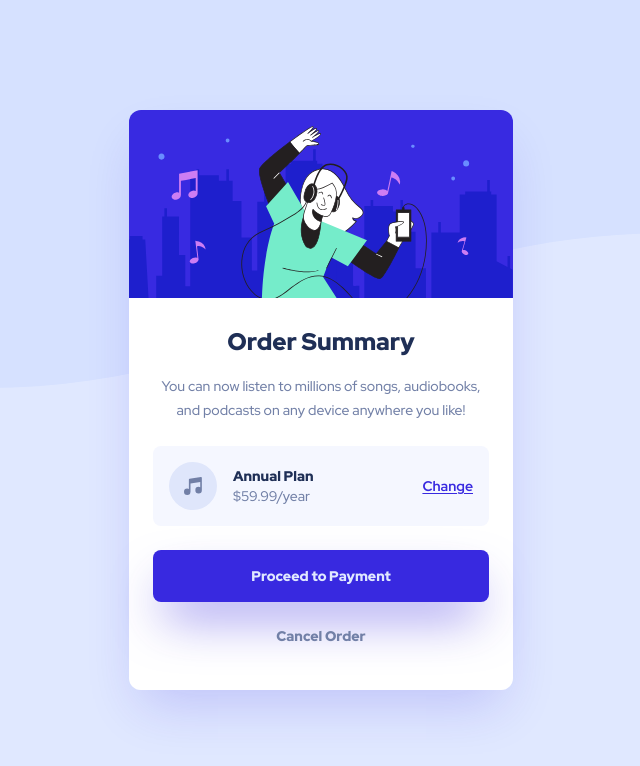
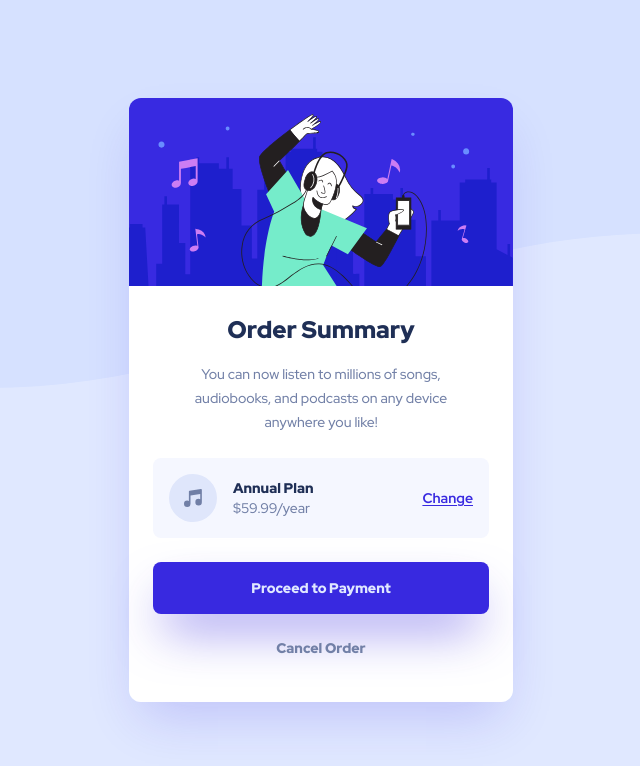
Before and after one commit to StephenYu2018/order-summary-component-main, a website: page index.html in a window 1280 px wide. Shown: the whole page, without its empty margins (319-959 px from the left). Drawn offline with Linux system fonts and the light colour scheme.

Commit message:
increase horizontal padding of description

```diff
--- a/index.html
+++ b/index.html
@@ -28,7 +28,7 @@
 
       <div class="bg-white rounded-b-xl px-6 py-7 space-y-6">
 
-        <div class="px-1 space-y-4">
+        <div class="px-4 space-y-4">
           <h1 class="text-dark-blue text-2xl text-center font-black">
             Order Summary
           </h1>
```
Also changed, not shown: dist/styles.css.
